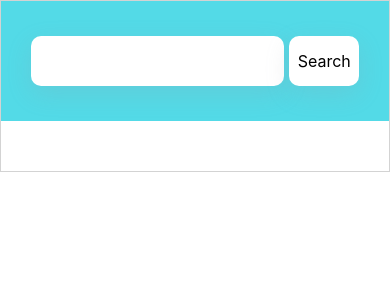
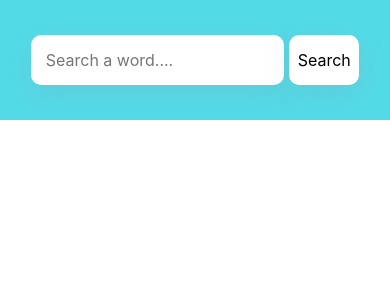
Before and after one commit to Mariii209/dictionary-project-react, a React (Create React App) app: page / in a window 390 px wide. Shown: the top 300 px of the page. Built offline with nearby package versions, Linux system fonts and the light colour scheme.

Commit message:
Fixed search button text visibility on mobile

```diff
--- a/src/App.css
+++ b/src/App.css
@@ -5,7 +5,6 @@
 .App {
   margin: 0 auto;
   max-width: 800px;
-  border: 1px lightgray solid;
 }
 
 section {
--- a/src/DictionarySearch.css
+++ b/src/DictionarySearch.css
@@ -38,5 +38,8 @@
   .SearchSection .SearchSubmit {
     width: 70px;
     margin-left: 5px;
+    color: black;
+    padding: 0;
+    font-weight: 400;
   }
 }
--- a/src/DictionarySearch.js
+++ b/src/DictionarySearch.js
@@ -47,6 +47,7 @@ export default function DictionarySearch() {
             className="SearchBar"
             type="search"
             value={searchInput}
+            placeholder="Search a word...."
             onChange={handleInputChange}
           />
           <input type="submit" value="Search" className="SearchSubmit" />
```
